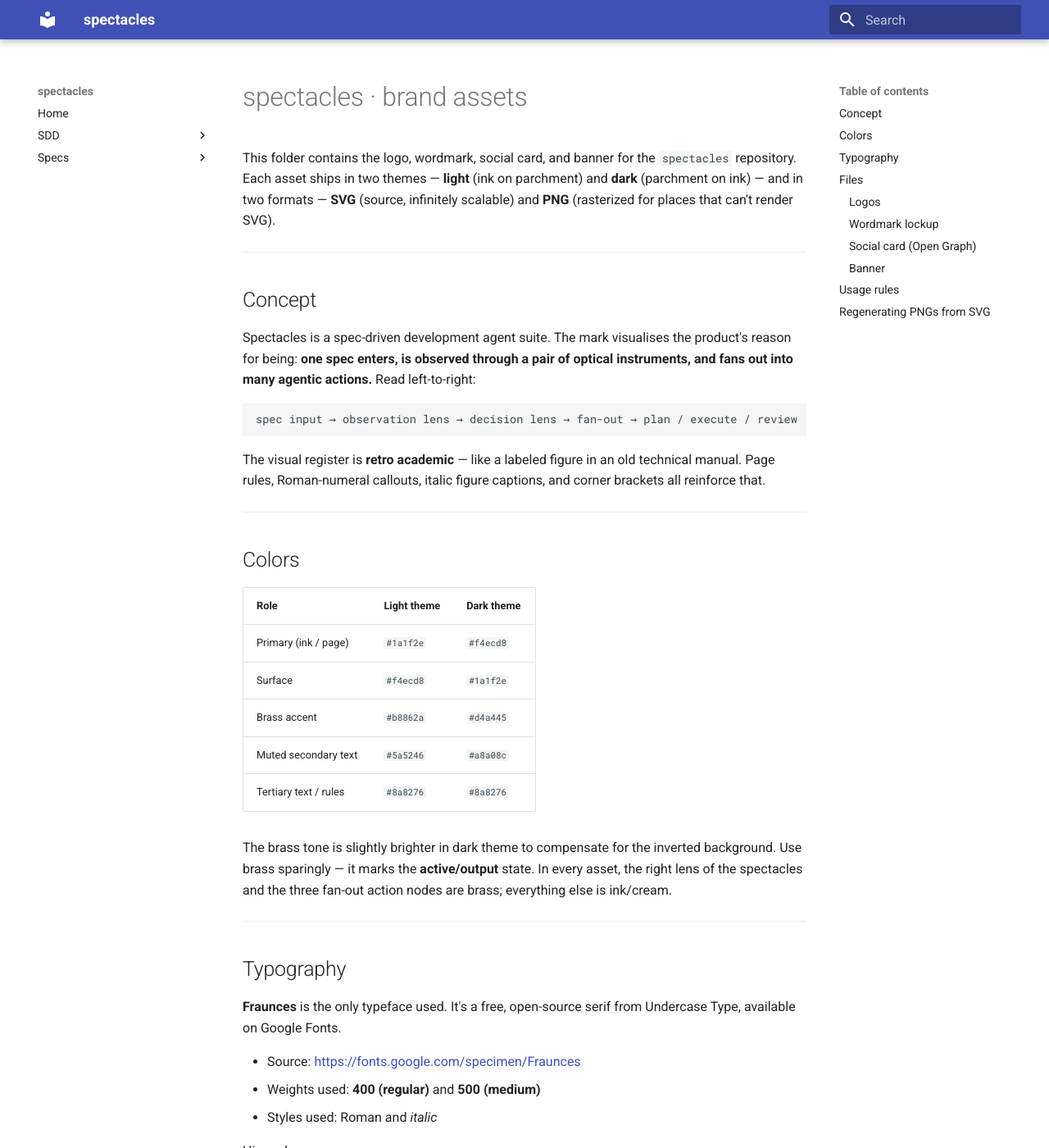
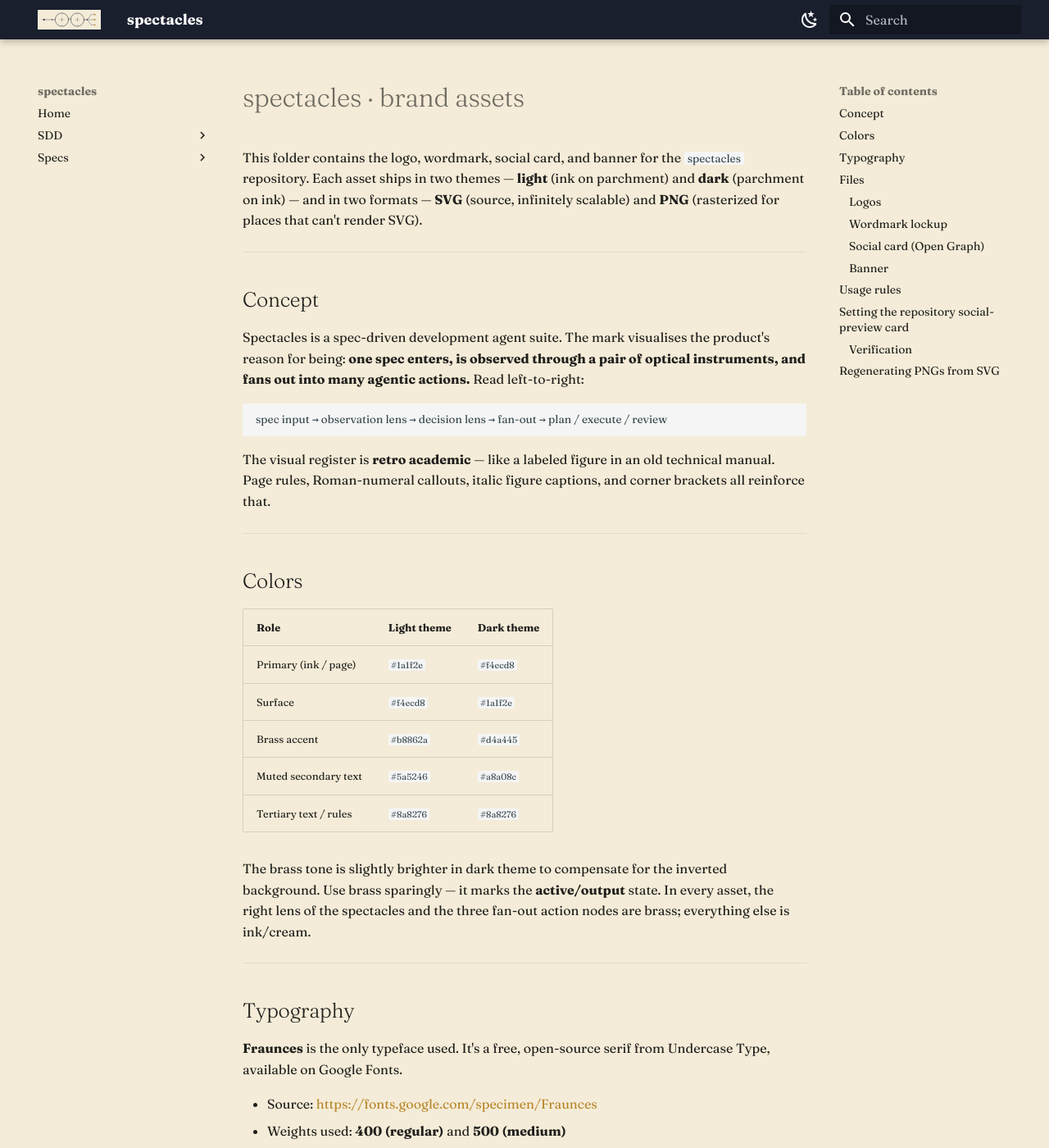
Before and after one commit to norrietaylor/spectacles, an MkDocs documentation site: the page built from docs/assets/BRAND.md, in a window 1280 px wide and 1400 px high. Shown: the whole window at 82% size. Built offline with MkDocs 1.6.1 and Material for MkDocs 9.7.7, drawn with Linux system fonts in a browser that asks for light colours; some of the changed text lies outside the part shown.

Commit message:
feat(unit-10): brand assets and docs-site theming
Theme the mkdocs Material site with the committed brand assets and
document the GitHub repository social-preview card setting step.

- R10.1: brand logo and favicon assets verified present under
  docs/assets/png/ and docs/assets/svg/.
- R10.2: mkdocs.yml sets theme.logo, theme.favicon, theme.palette, and
  theme.font to the brand values; custom brand colors are applied via
  docs/stylesheets/brand.css wired through extra_css.
- R10.3: docs/assets/BRAND.md documents how an operator sets the
  repository social-preview card from docs/assets/png/social-card-*.png.

Co-Authored-By: Claude Opus 4.7 (1M context) <noreply@anthropic.com>

```diff
--- a/docs/assets/BRAND.md
+++ b/docs/assets/BRAND.md
@@ -98,9 +98,8 @@ presentation title slides, documentation home page.
 | `social-card-light.svg/png`   | 1280 × 640     | OG image for repo                         |
 | `social-card-dark.svg/png`    | 1280 × 640     | Same, dark theme                          |
 
-To set as the GitHub repo's social preview:
-**Settings → Social preview → Upload an image** and pick the PNG. GitHub
-recommends 1280 × 640.
+See [Setting the repository social-preview card](#setting-the-repository-social-preview-card)
+below for the setup step.
 
 ### Banner
 
@@ -139,6 +138,37 @@ Drop into the top of `README.md`. For GitHub light/dark theme support:
 
 ---
 
+## Setting the repository social-preview card
+
+The social-preview card is what GitHub renders when a repository, issue, or
+pull request link is shared (Open Graph / Twitter Card). It is a repository
+setting, not a tracked file, so it is applied once by an operator from the
+card image committed under `docs/assets/png/`.
+
+Steps:
+
+1. Open the repository on GitHub and go to **Settings**.
+2. In the **General** tab, scroll to the **Social preview** section.
+3. Choose **Edit** (or **Upload an image…**) and select the card from this
+   repository at `docs/assets/png/social-card-light.png`. GitHub recommends a
+   1280 × 640 image; the committed card matches that size.
+4. Save. The new card takes effect for subsequent link previews. Use
+   `social-card-dark.png` instead if a dark variant is preferred.
+
+This step has no code artifact: it changes a repository setting only. The
+card image source lives under `docs/assets/png/` so it stays versioned and
+reproducible.
+
+### Verification
+
+- The card image exists at `docs/assets/png/social-card-light.png` (and the
+  dark variant at `docs/assets/png/social-card-dark.png`), each 1280 × 640.
+- After the operator applies the setting, the repository's **Settings →
+  General → Social preview** section shows the brand card, and a freshly
+  shared repository, issue, or pull request link renders that card.
+
+---
+
 ## Regenerating PNGs from SVG
 
 The PNGs in this folder are rendered from the SVGs with [CairoSVG](https://cairosvg.org/)
--- /dev/null
+++ b/docs/stylesheets/brand.css
@@ -0,0 +1,23 @@
+/* spectacles brand color overrides for Material for MkDocs.
+   Palette values from docs/assets/BRAND.md. */
+
+/* Light scheme: ink on parchment, brass accent. */
+[data-md-color-scheme="default"] {
+  --md-primary-fg-color: #1a1f2e;
+  --md-primary-fg-color--light: #5a5246;
+  --md-primary-fg-color--dark: #1a1f2e;
+  --md-accent-fg-color: #b8862a;
+  --md-default-bg-color: #f4ecd8;
+  --md-typeset-a-color: #b8862a;
+}
+
+/* Dark scheme: parchment on ink, brighter brass accent. */
+[data-md-color-scheme="slate"] {
+  --md-primary-fg-color: #1a1f2e;
+  --md-primary-fg-color--light: #a8a08c;
+  --md-primary-fg-color--dark: #1a1f2e;
+  --md-accent-fg-color: #d4a445;
+  --md-default-bg-color: #1a1f2e;
+  --md-default-fg-color: #f4ecd8;
+  --md-typeset-a-color: #d4a445;
+}
--- a/mkdocs.yml
+++ b/mkdocs.yml
@@ -2,6 +2,28 @@ site_name: spectacles
 site_description: Spec-driven development as agentic GitHub Actions workflows.
 theme:
   name: material
+  logo: assets/svg/logo-light.svg
+  favicon: assets/svg/favicon-light.svg
+  font:
+    text: Fraunces
+    code: Fraunces
+  palette:
+    - media: "(prefers-color-scheme: light)"
+      scheme: default
+      primary: custom
+      accent: custom
+      toggle:
+        icon: material/weather-night
+        name: Switch to dark mode
+    - media: "(prefers-color-scheme: dark)"
+      scheme: slate
+      primary: custom
+      accent: custom
+      toggle:
+        icon: material/weather-sunny
+        name: Switch to light mode
+extra_css:
+  - stylesheets/brand.css
 markdown_extensions:
   - admonition
   - tables
```
